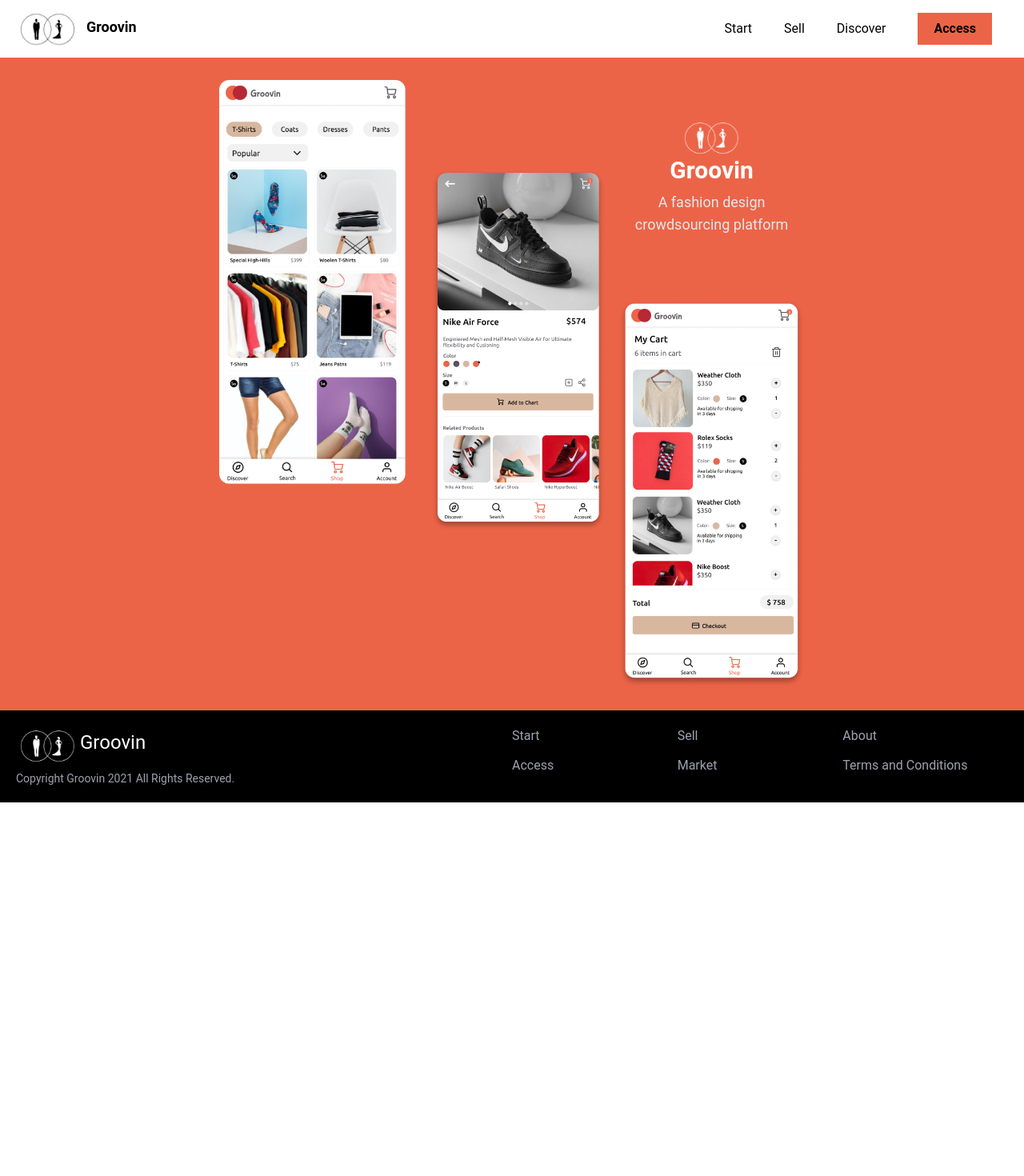
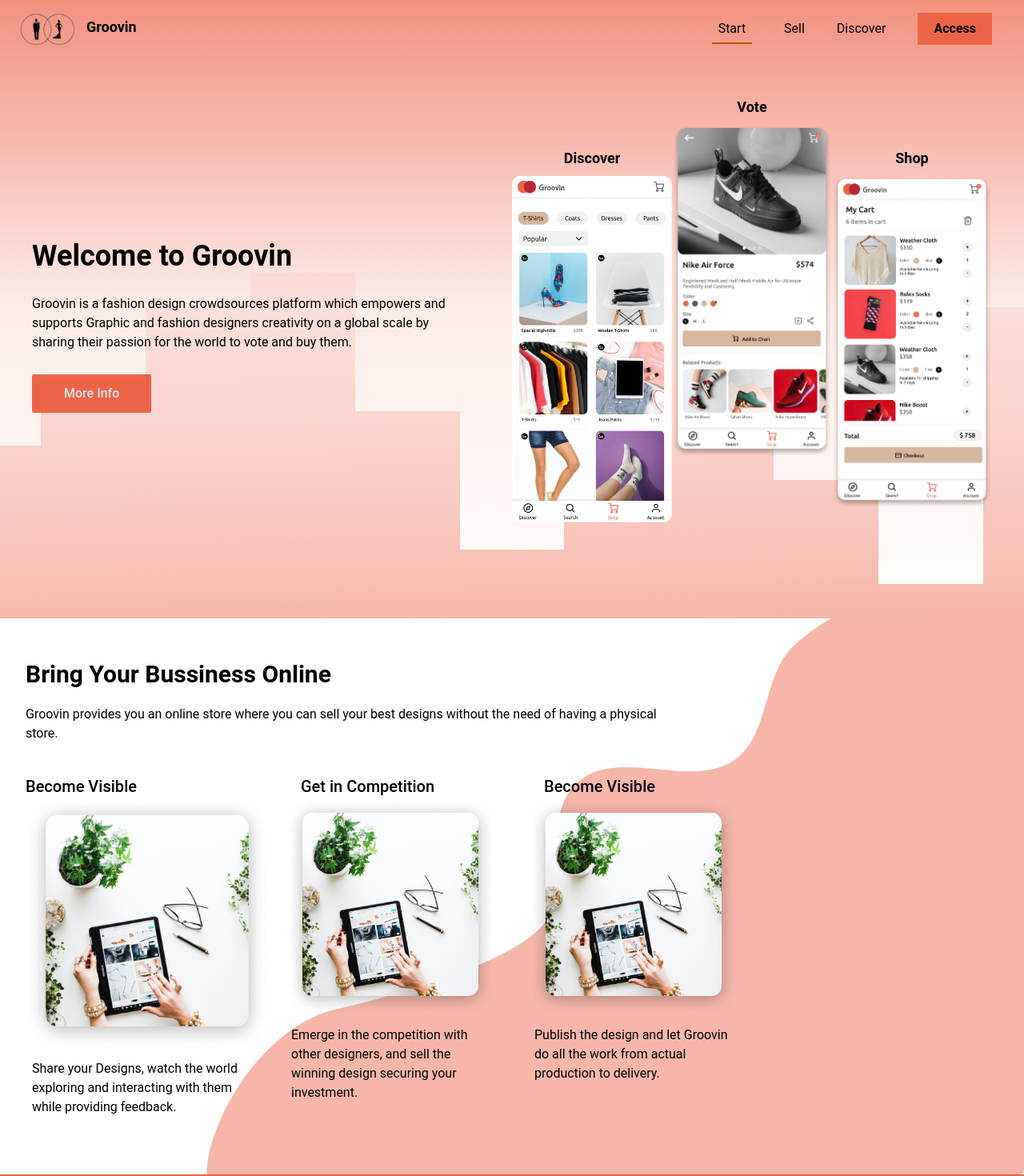
Before and after one commit to team-groovin/groovin-web, a Next.js app: page / in a window 1280 px wide. Shown: the top 1470 px of the page at 80% size. Before the commit the page ends 1003 px from the top, so only its background shows below. Built offline with nearby package versions, Linux system fonts and the light colour scheme.

Commit message:
finsihed welcome component

```diff
--- /dev/null
+++ b/components/BringYourBusiness.jsx
@@ -0,0 +1,29 @@
+import * as styles from '../styles/Welcome.module.css'
+
+export default function BringYourBusinessToUs(){
+    return(
+        <div className={"py-10 px-8 " + styles.bringContainer}>
+            <div className="upper">
+                <h1 className="text-3xl font-bold my-3">Bring Your Bussiness Online</h1>
+                <p className="text-left text-md w-2/3 my-5">Groovin provides you an online store where you can sell your best designs without the need of having a physical store.</p>
+            </div>
+            <div className="grid grid-cols-1 sm:grid-cols-2 md:grid-cols-4">
+                <div className="element py-5">
+                    <h2 className="font-medium text-xl">Become Visible</h2>
+                    <img src="/img/become-visible.png" alt="Become visible" className={"w-full rounded block"}/>
+                    <p className="py-3 px-2">Share your Designs, watch the world exploring and interacting with them while providing feedback.</p>
+                </div>
+                <div className="element p-5">
+                    <h2 className="font-medium text-xl px-5">Get in Competition</h2>
+                    <img src="/img/become-visible.png" alt="Become visible" className={"w-full rounded block"}/>
+                    <div className="py-3 px-2">Emerge in the competition with other designers, and sell the winning design securing your investment.</div>
+                </div>
+                <div className="element p-5">
+                    <h2 className="font-medium text-xl px-5">Become Visible</h2>
+                    <img src="/img/become-visible.png" alt="Become visible" className={"w-full rounded block"}/>
+                    <div className="py-3 px-2">Publish the design and let Groovin do all the work from actual production to delivery.</div>
+                </div>
+            </div>
+        </div>
+    )
+}
--- a/components/Navbar.jsx
+++ b/components/Navbar.jsx
@@ -1,5 +1,3 @@
-import * as styles from "../styles/Navbar.module.css"
-
 export default function Navbar(){
     return (
         <div className={"px-5 py-3 "+ styles.container}>
@@ -10,7 +8,7 @@ export default function Navbar(){
                 </div>
                 <div className="justify-end py-auto hidden md:flex">
                     <div className="flex-initial px-5 py-3">
-                        <a href={"#start"} className="text-black">Start</a>
+                        <a href={"#start"} className="text-black border-b-2 border-yellow-700 py-2">&nbsp;&nbsp;Start&nbsp;&nbsp;</a>
                     </div>
                     <div className="flex-initial px-5 py-3">
                         <a href={"#start"} className="text-black">Sell</a>
@@ -26,3 +24,11 @@ export default function Navbar(){
         </div>
     )
 }
+
+const styles = {
+    container:{
+        backgroundColor:"transparent",
+        color:"black",
+        zIndex:1000
+    }
+}
--- /dev/null
+++ b/components/Welcome.jsx
@@ -0,0 +1,40 @@
+import * as styles from '../styles/Welcome.module.css'
+import Navbar from "./Navbar";
+
+export default function Welcome(){
+    return(
+        <div className={"bg-after-barchart " + styles.mainDiv}>
+            <Navbar />
+            <div className="py-12 px-10">
+                <div className="grid grid-cols-1 md:grid-cols-2">
+                    <div className="text-black my-auto pr-16">
+                        <h1 className="text-4xl font-bold">Welcome to Groovin</h1>
+                        <p className="my-7 text-md">
+                            Groovin is a fashion design crowdsources platform which empowers and supports Graphic and fashion designers creativity on a global scale by sharing their passion for
+                            the world to vote and buy them.
+                        </p>
+                        <div className="mb-7">
+                            <button className="bg-app py-3 px-10 font-medium rounded-sm text-gray-200">More Info</button>
+                        </div>
+                    </div>
+                    <div className="img-">
+                        <div className="grid grid-cols-3 gap-0">
+                            <div className="py-16">
+                                <h2 className="text-lg font-bold text-center">Discover</h2>
+                                <img src="/img/groovin-mobile-shop-page.png" alt="" className="my-2"/>
+                            </div>
+                            <div className="mt-0">
+                                <h2 className="text-lg font-bold text-center">Vote</h2>
+                                <img src="/img/groovin-mobile-product-details.png" alt="" className="my-2"/>
+                            </div>
+                            <div className="py-16">
+                                <h2 className="text-lg font-bold text-center">Shop</h2>
+                                <img src="/img/groovin-mobile-cart-page.png" alt="" className="my-2"/>
+                            </div>
+                        </div>
+                    </div>
+                </div>
+            </div>
+        </div>
+    )
+}
--- a/pages/index.js
+++ b/pages/index.js
@@ -3,6 +3,8 @@ import styles from '../styles/Home.module.css'
 import Footer from "../components/Footer";
 import Groovin from "../components/Groovin";
 import Navbar from "../components/Navbar";
+import Welcome from "../components/Welcome";
+import BringYourBusinessToUs from "../components/BringYourBusiness";
 
 export default function Home() {
   return (
@@ -13,8 +15,9 @@ export default function Home() {
 
           </Head>
           <div className="content min-h-screen">
-              <Navbar/>
-            <Groovin/>
+              <Welcome />
+              <BringYourBusinessToUs />
+              <Groovin/>
           </div>
           <Footer />
       </div>
--- a/styles/Navbar.module.css
+++ /dev/null
@@ -1,4 +0,0 @@
-.container{
-    background-color: transparent;
-    color: black;
-}
--- /dev/null
+++ b/styles/Welcome.module.css
@@ -0,0 +1,12 @@
+.mainDiv{
+    background-image: linear-gradient(rgba(236, 100, 72, 0.7),rgba(249, 207, 198, 0.4),rgba(255, 255, 255, 0.2)),url("../public/bg/bar-chart.svg");
+    background-repeat: no-repeat;
+    background-position: bottom;
+}
+.bringContainer{
+    background-color: #FFFFFF;
+    background-image: url("../public/bg/zigzag.svg");
+    background-repeat: no-repeat;
+    background-position: right;
+    background-size: contain;
+}
--- a/styles/globals.css
+++ b/styles/globals.css
@@ -20,3 +20,9 @@ a {
 .bg-app{
   background: #EC6448;
 }
+/*.bg-after-barchart::after{*/
+/*  background-image: url("../public/bg/bar-chart.svg");*/
+/*  height: 100px;*/
+/*  position: absolute;*/
+/*  content: '';*/
+/*}*/
```
Also changed, not shown: public/bg/zigzag.svg (added), public/img/become-visible.png (added).
